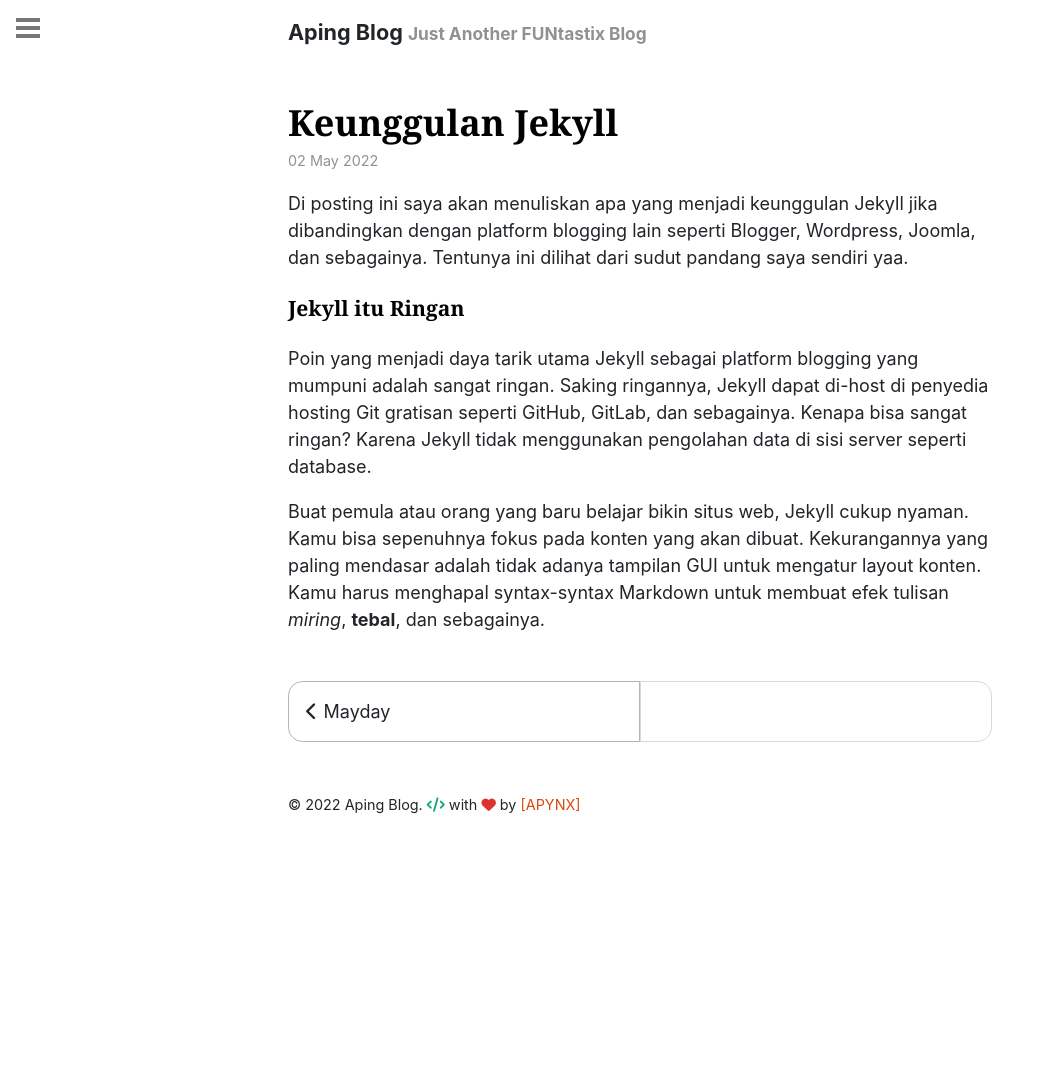
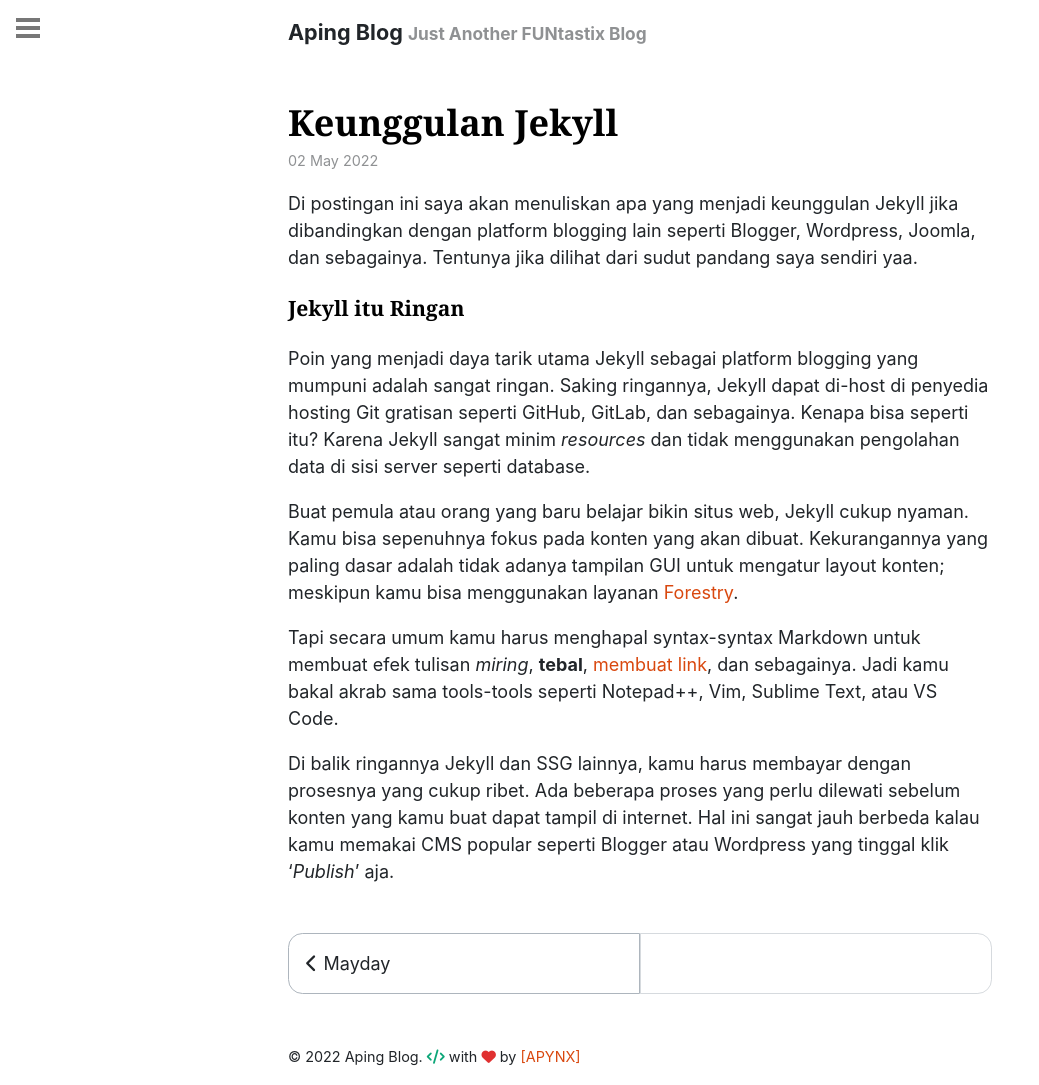
Before and after one commit to apynx/apynx.github.io, a Jekyll site: the page built from _posts/2022-05-02-keunggulan-jekyll.md, in a window 1280 px wide. Shown: the whole page, without its empty margins (0-1039 px from the left). Built offline with Jekyll 4.4.1, drawn with Linux system fonts in a browser that asks for light colours; nearby versions of some CDN libraries; before the commit the page ends 900 px from its top, so only the background shows below that.

Commit message:
update post

```diff
--- a/_posts/2022-05-02-keunggulan-jekyll.md
+++ b/_posts/2022-05-02-keunggulan-jekyll.md
@@ -4,10 +4,14 @@ title       : Keunggulan Jekyll
 date        : 2022-05-02 19:39:06 +0700
 categories  : Pribadi
 ---
-Di posting ini saya akan menuliskan apa yang menjadi keunggulan Jekyll jika dibandingkan dengan platform blogging lain seperti Blogger, Wordpress, Joomla, dan sebagainya. Tentunya ini dilihat dari sudut pandang saya sendiri yaa.
+Di postingan ini saya akan menuliskan apa yang menjadi keunggulan Jekyll jika dibandingkan dengan platform blogging lain seperti Blogger, Wordpress, Joomla, dan sebagainya. Tentunya jika dilihat dari sudut pandang saya sendiri yaa.
 
 ### Jekyll itu Ringan
 
-Poin yang menjadi daya tarik utama Jekyll sebagai platform blogging yang mumpuni adalah sangat ringan. Saking ringannya, Jekyll dapat di-host di penyedia hosting Git gratisan seperti GitHub, GitLab, dan sebagainya. Kenapa bisa sangat ringan? Karena Jekyll tidak menggunakan pengolahan data di sisi server seperti database.
+Poin yang menjadi daya tarik utama Jekyll sebagai platform blogging yang mumpuni adalah sangat ringan. Saking ringannya, Jekyll dapat di-host di penyedia hosting Git gratisan seperti GitHub, GitLab, dan sebagainya. Kenapa bisa seperti itu? Karena Jekyll sangat minim *resources* dan tidak menggunakan pengolahan data di sisi server seperti database.
 
-Buat pemula atau orang yang baru belajar bikin situs web, Jekyll cukup nyaman. Kamu bisa sepenuhnya fokus pada konten yang akan dibuat. Kekurangannya yang paling mendasar adalah tidak adanya tampilan GUI untuk mengatur layout konten. Kamu harus menghapal syntax-syntax Markdown untuk membuat efek tulisan *miring*, **tebal**, dan sebagainya.
+Buat pemula atau orang yang baru belajar bikin situs web, Jekyll cukup nyaman. Kamu bisa sepenuhnya fokus pada konten yang akan dibuat. Kekurangannya yang paling dasar adalah tidak adanya tampilan GUI untuk mengatur layout konten; meskipun kamu bisa menggunakan layanan [Forestry](https://forestry.io "Forestry").
+
+Tapi secara umum kamu harus menghapal syntax-syntax Markdown untuk membuat efek tulisan *miring*, **tebal**, [membuat link](#), dan sebagainya. Jadi kamu bakal akrab sama tools-tools seperti Notepad++, Vim, Sublime Text, atau VS Code.
+
+Di balik ringannya Jekyll dan SSG lainnya, kamu harus membayar dengan prosesnya yang cukup ribet. Ada beberapa proses yang perlu dilewati sebelum konten yang kamu buat dapat tampil di internet. Hal ini sangat jauh berbeda kalau kamu memakai CMS popular seperti Blogger atau Wordpress yang tinggal klik '*Publish*' aja.
```
